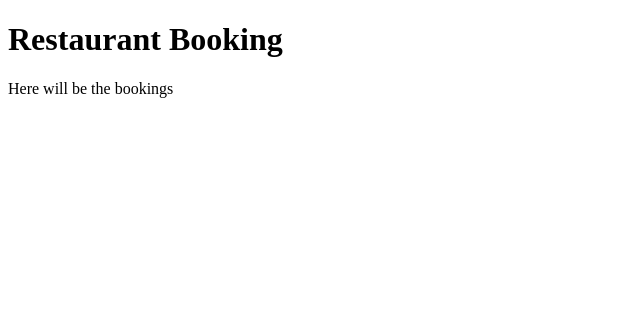
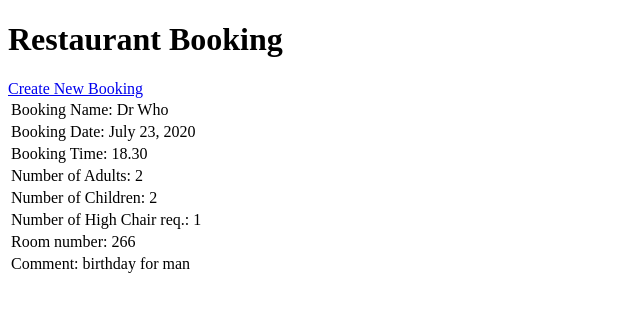
Before and after one commit to aticodein/restaurant-booking, a Django app: page / in a window 1280 px wide. Shown: the top 312 px of the page, without its empty margins (0-640 px from the left). Run offline with Django 3.2, Linux system fonts and the light colour scheme; data comes from the database, SQL or seed files in the repository; both versions use the stored data as it was after the commit.

Commit message:
started booking form

```diff
--- a/booking/models.py
+++ b/booking/models.py
@@ -19,3 +19,6 @@ class bookingItem(models.Model):
                                   null=False, blank=False)
     comment = models.CharField(max_length=199, null=False, blank=False)
     email = models. EmailField(max_length=254, null=False, blank=True)
+
+    def __str__(self):
+        return self.name
--- a/booking/templates/booking/booking_list.html
+++ b/booking/templates/booking/booking_list.html
@@ -7,6 +7,42 @@
 </head>
 <body>
     <h1>Restaurant Booking</h1>
-    <p>Here will be the bookings</p>
+    <a href="/add_booking"> Create New Booking</a>
+
+    <table>
+       {% for item in BookingItems %}
+          <tr>
+             <td>Booking Name: {{ item.name }}</td>
+          </tr>
+          <tr>
+            <td>Booking Date: {{ item.date }}</td>
+          </tr>
+          <tr>
+            <td>Booking Time: {{ item.time }}</td>
+          </tr>
+          <tr>
+           <td>Number of Adults: {{ item.adultNum }}</td>
+          </tr>
+          <tr>
+           <td>Number of Children: {{ item.childNum }}</td>
+          </tr>
+          <tr>
+           <td>Number of High Chair req.: {{ item.highChair }}</td>
+          </tr>
+          <tr>
+           <td>Room number: {{ item.roomNum }}</td>
+          </tr>
+          <tr>
+           <td>Comment: {{ item.comment }}</td>
+          </tr>
+          <!--<tr>
+           {% if item.email %}
+           <td>Email: {{ item.email }}</td>
+           {% else %}
+           <td>No email given.</td>
+           {% endif %}
+          </tr>-->
+       {% endfor %}
+    </table>
 </body>
 </html>
--- a/booking/views.py
+++ b/booking/views.py
@@ -1,7 +1,21 @@
-from django.shortcuts import render
+from django.shortcuts import render, redirect
+from .models import bookingItem
 
 # Create your views here.
 
 
 def get_booking_list(request):
-    return render(request, 'booking/booking_list.html')
+    BookingItems = bookingItem.objects.all()
+    context = {
+        'BookingItems': BookingItems
+    }
+    return render(request, 'booking/booking_list.html', context)
+
+
+def add_booking(request):
+    if request.method == 'POST':
+        name = request.POST.get('booking_name')
+        bookingItem.objects.create(name=name)
+
+        return redirect('bookig_list')
+    return render(request, 'booking/add_booking.html')
--- a/restaurant_booking/urls.py
+++ b/restaurant_booking/urls.py
@@ -15,9 +15,10 @@ Including another URLconf
 """
 from django.contrib import admin
 from django.urls import path
-from booking.views import get_booking_list
+from booking.views import get_booking_list, add_booking
 
 urlpatterns = [
     path('admin/', admin.site.urls),
-    path('', get_booking_list, name='get_booking_list')
+    path('', get_booking_list, name='get_booking_list'),
+    path('add_booking', add_booking, name='add_booking')
 ]
```
Also changed, not shown: booking/templates/booking/add_booking.html (added, +32 -0 lines), db.sqlite3.
